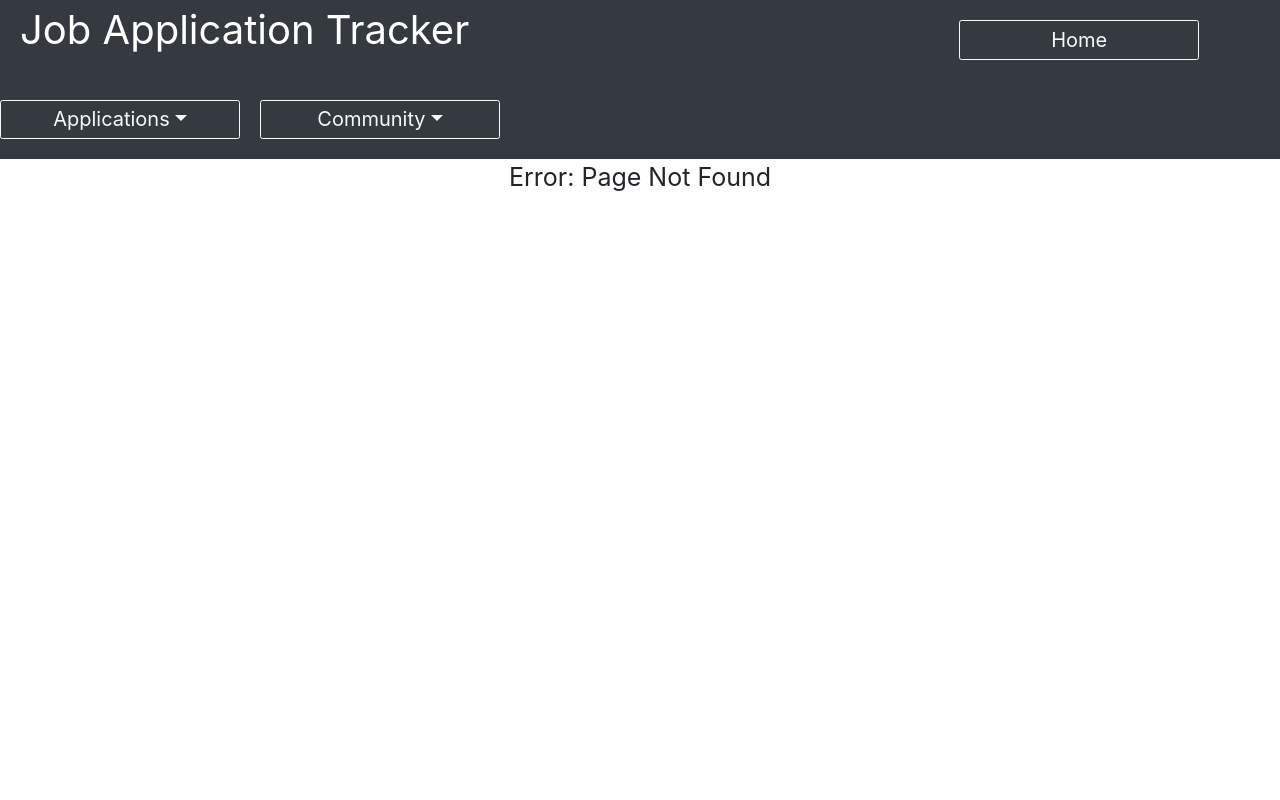
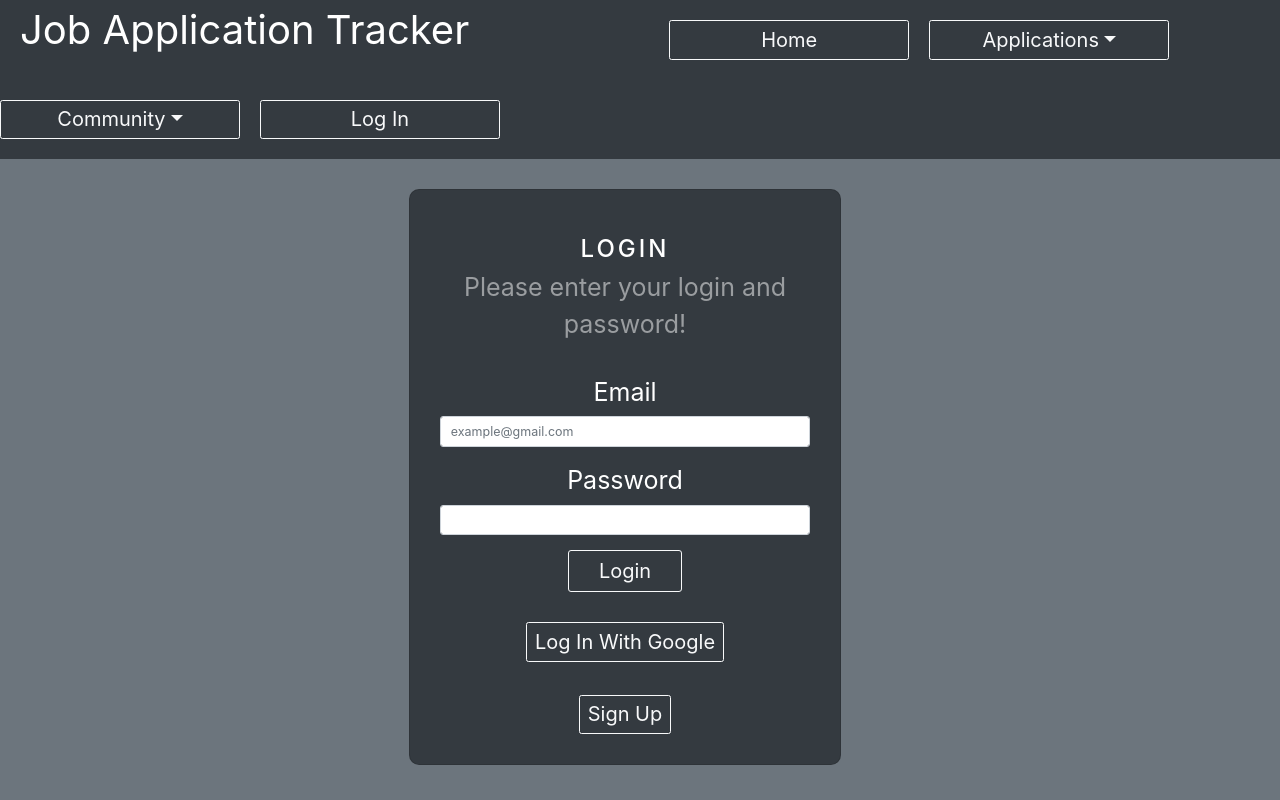
Before and after one commit to LDWells/Application-Tracker, a React (Create React App) app in the folder client/job-application-tracker/: page /login in a window 1280 px wide. Before the commit this address had no page. Built offline with nearby package versions, Linux system fonts and the light colour scheme; the HTML template or start-up script is replaced by a standard one.

Commit message:
Basic LogIn template implemented

```diff
--- a/client/job-application-tracker/public/index.html
+++ b/client/job-application-tracker/public/index.html
@@ -11,7 +11,7 @@
     <script src="https://cdn.jsdelivr.net/npm/bootstrap@4.0.0/dist/js/bootstrap.min.js" integrity="sha384-JZR6Spejh4U02d8jOt6vLEHfe/JQGiRRSQQxSfFWpi1MquVdAyjUar5+76PVCmYl" crossorigin="anonymous"></script>
     <title>Job Applicaiton Tracker</title>
   </head>
-  <body>
+  <body class='bg-secondary bg-gradient text-white'>
     <noscript>You need to enable JavaScript to run this app.</noscript>
     <div id="root"></div>
   </body>
--- a/client/job-application-tracker/src/App.js
+++ b/client/job-application-tracker/src/App.js
@@ -11,6 +11,7 @@ import TaskFormPage from "./TaskFormPage";
 import CommunityPage from "./CommunityPage";
 import PostDetailsPage from "./PostDetailsPage"
 import PostFormPage from "./PostFormPage";
+import LogInPage from "./LogInPage";
 
 function App() {
   return (
@@ -29,6 +30,7 @@ function App() {
           <Route path="/post/:id" element={<PostDetailsPage/>}/>
           <Route path="/post/add" element={<PostFormPage/>}/>
           <Route path="/post/edit/:id" element={<PostFormPage/>}/>
+          <Route path="/login" element={<LogInPage/>}/>
           <Route path="*" element={<NotFoundPage/>}/>
         </Routes>
       </Router>
--- a/client/job-application-tracker/src/LogInPage.js
+++ b/client/job-application-tracker/src/LogInPage.js
@@ -1,11 +1,46 @@
 
+import {Link} from 'react-router-dom';
+
+//Template used from: https://mdbootstrap.com/docs/standard/extended/login/#section-6
+//Well need to research if its ok to use the template, Curtis did modify it by changing
+// a -> Link, and changed certain styling, removed certain aspects.
 
 function LogInPage()
 {
 	return (
-		<>
-			<h1>LogIn Page</h1>
-		</>
+		<section>
+			<div className="container py-5 h-100">
+				<div className="row d-flex justify-content-center align-items-center h-100">
+					<div className="col-12 col-md-8 col-lg-6 col-xl-5">
+						<div className="card bg-dark text-white LogInBoxStyle">
+							<div className="card-body p-5 text-center">
+								<div className="mb-md-1 mt-md-4 pb-5">
+									<h2 className="fw-bold mb-2 text-uppercase">Login</h2>
+									<p className="text-white-50 mb-5">Please enter your login and password!</p>
+									<div data-mdb-input-init className="form-outline form-white mb-4">
+										<label className="form-label" for="email">Email</label>
+										<input type="email" id="email" className="form-control form-control-lg"  placeholder='example@gmail.com' />
+									</div>
+									<div data-mdb-input-init className="form-outline form-white mb-4">
+										<label className="form-label" for="password">Password</label>
+										<input type="password" id="password" className="form-control form-control-lg" />
+									</div>
+									{/* Option for forgot password, probably won't use */}
+									{/* <p className="small mb-5 pb-lg-2"><a className="text-white-50" href="#!">Forgot password?</a></p> */}
+									<button className="btn btn-outline-light btn-lg px-5" type="submit">Login</button>
+									<div className="d-flex justify-content-center text-center">
+										<Link className="btn btn-outline-light linkButton mt-5" to={"/"}>Log In With Google</Link>
+									</div>
+								</div>
+								<div>
+									<Link to={"/"} className="btn btn-outline-light linkButton">Sign Up</Link>
+								</div>
+							</div>
+						</div>
+					</div>
+				</div>
+			</div>
+		</section>
 	)
 }
 export default LogInPage;
--- a/client/job-application-tracker/src/NavBar.js
+++ b/client/job-application-tracker/src/NavBar.js
@@ -25,6 +25,7 @@ function NavBar()
 					<Link className="dropdown-item dropdownText NavBarDropdownItems" to={"/post/add"}>Add a Community Post</Link>
 				</div>
 			</div>
+			<Link className="btn btn-outline-light NavBarText" to={"/login"}>Log In</Link>
 		</nav>
 	)
 }
--- a/client/job-application-tracker/src/index.css
+++ b/client/job-application-tracker/src/index.css
@@ -34,7 +34,7 @@ button{
   color: white;
   font-size: 4rem;
   margin-left: 2rem;
-  margin-right: 49rem;
+  margin-right: 20rem;
 }
 .dropdownText{
   font-size: 2rem;
@@ -53,3 +53,8 @@ button{
 .center{
   text-align: center;
 }
+
+/* Login Page */
+.LogInBoxStyle{
+  border-radius: 1rem;
+}
```
